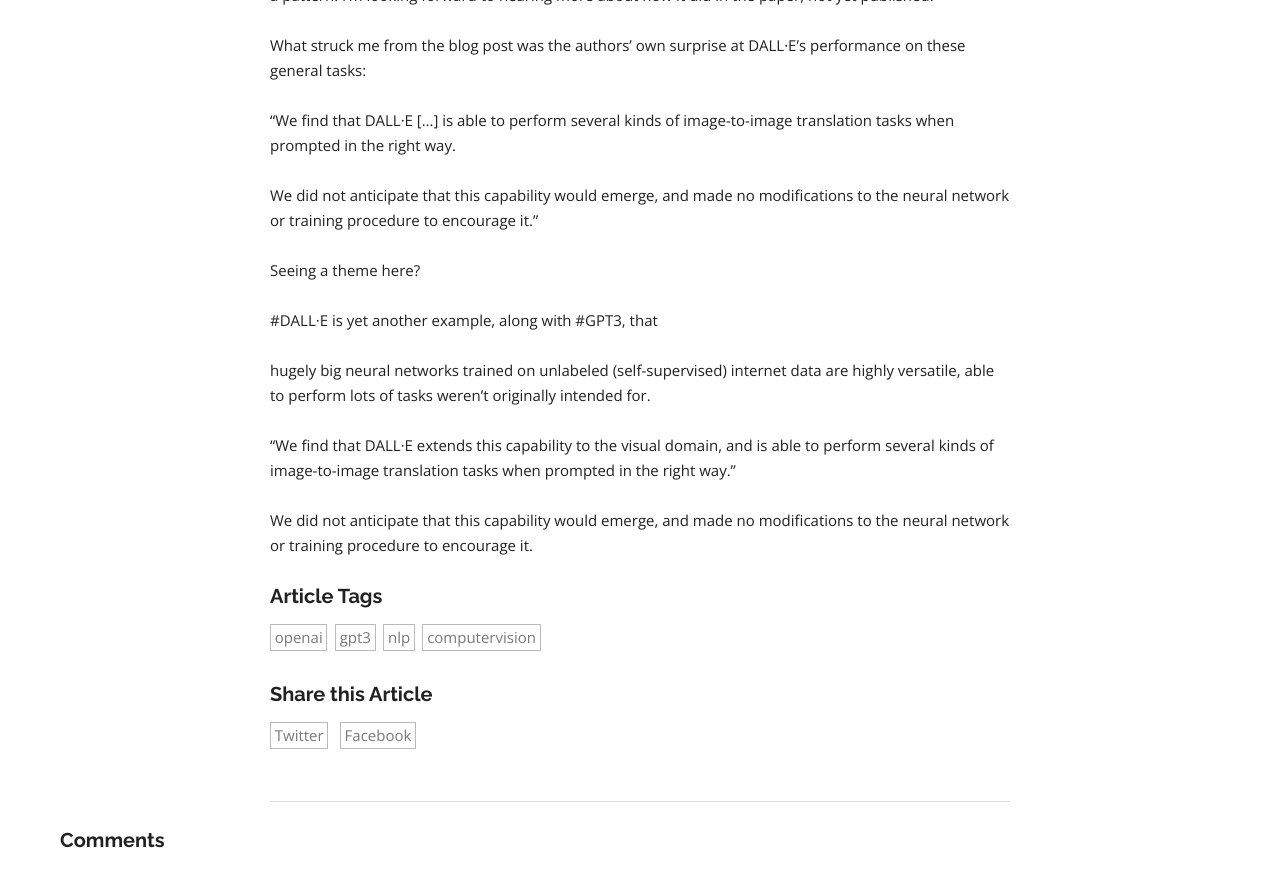
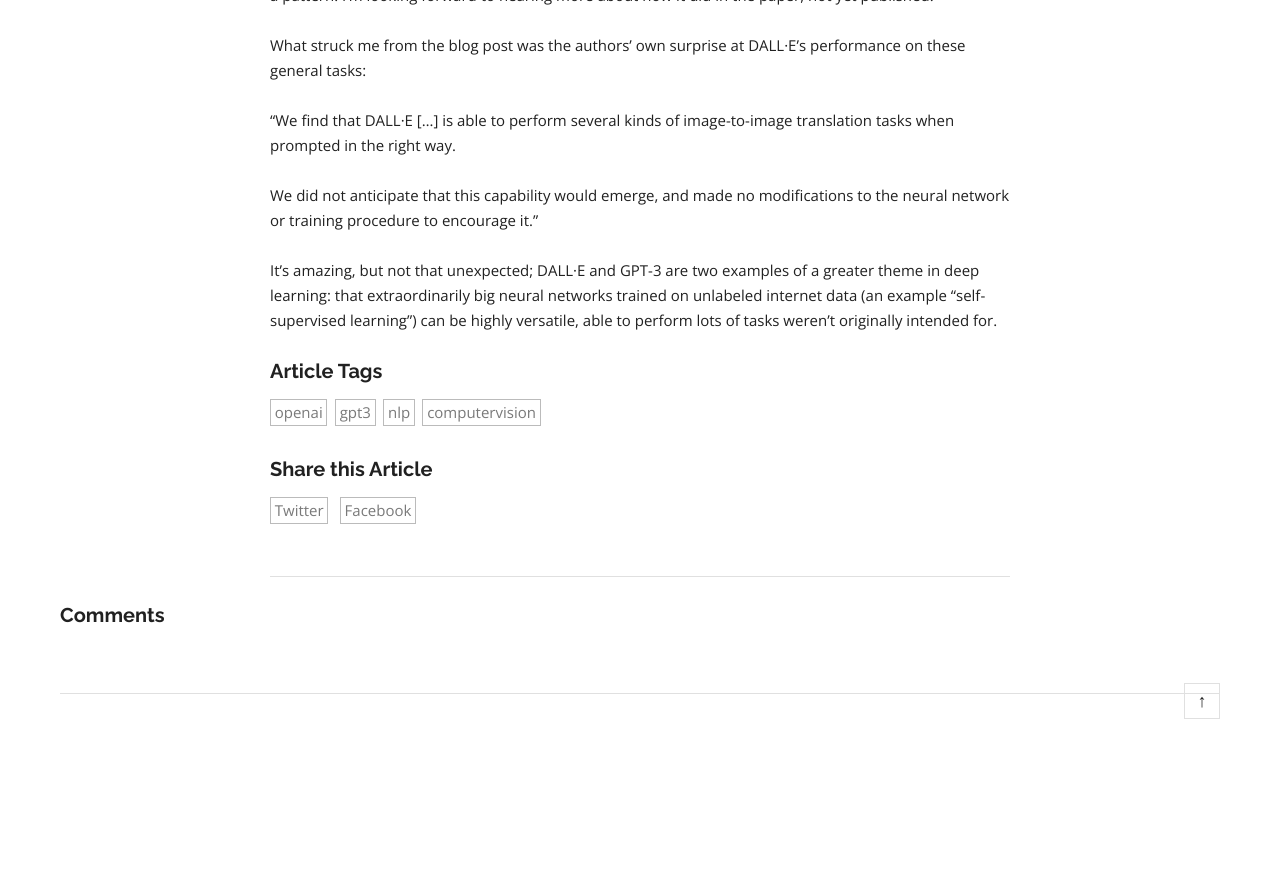
Before and after one commit to dalequark/daleonai, a Jekyll site: the page built from _posts/2021-01-06-dall·e-explained-in-under-5-minutes.md, in a window 1280 px wide and 900 px high, scrolled down 4650 px. Shown: the top 887 px of the window. Built offline with Jekyll 4.4.1, drawn with Linux system fonts in a browser that asks for light colours; some web fonts are replaced; a script that is not in the unit is left out; comment, search, counter and statistics services are not loaded; after the commit the page ends 5394 px from its top, so only the background shows below that.

Commit message:
Update Blog “2021-01-06-dall·e-explained-in-under-5-minutes”

```diff
--- a/_posts/2021-01-06-dall·e-explained-in-under-5-minutes.md
+++ b/_posts/2021-01-06-dall·e-explained-in-under-5-minutes.md
@@ -76,14 +76,4 @@
 
 We did not anticipate that this capability would emerge, and made no modifications to the neural network or training procedure to encourage it."
 
-
-
-Seeing a theme here?
-
-\#DALL·E is yet another example, along with #GPT3, that
-
-hugely big neural networks trained on unlabeled (self-supervised) internet data are highly versatile, able to perform lots of tasks weren't originally intended for.
-
-“We find that DALL·E extends this capability to the visual domain, and is able to perform several kinds of image-to-image translation tasks when prompted in the right way.”
-
-We did not anticipate that this capability would emerge, and made no modifications to the neural network or training procedure to encourage it.
+It's amazing, but not that unexpected; DALL·E and GPT-3 are two examples of a greater theme in deep learning: that extraordinarily big neural networks trained on unlabeled internet data (an example "self-supervised learning") can be highly versatile, able to perform lots of tasks weren't originally intended for.
```
